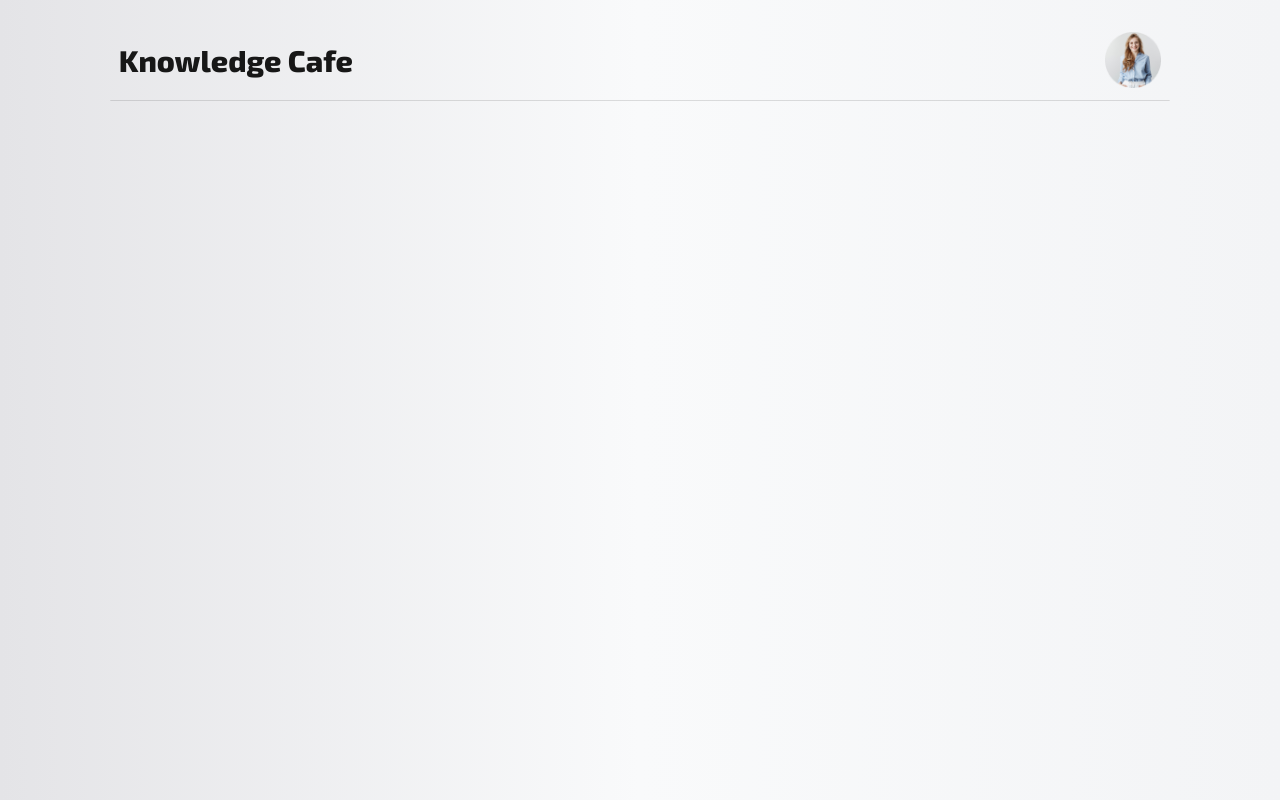
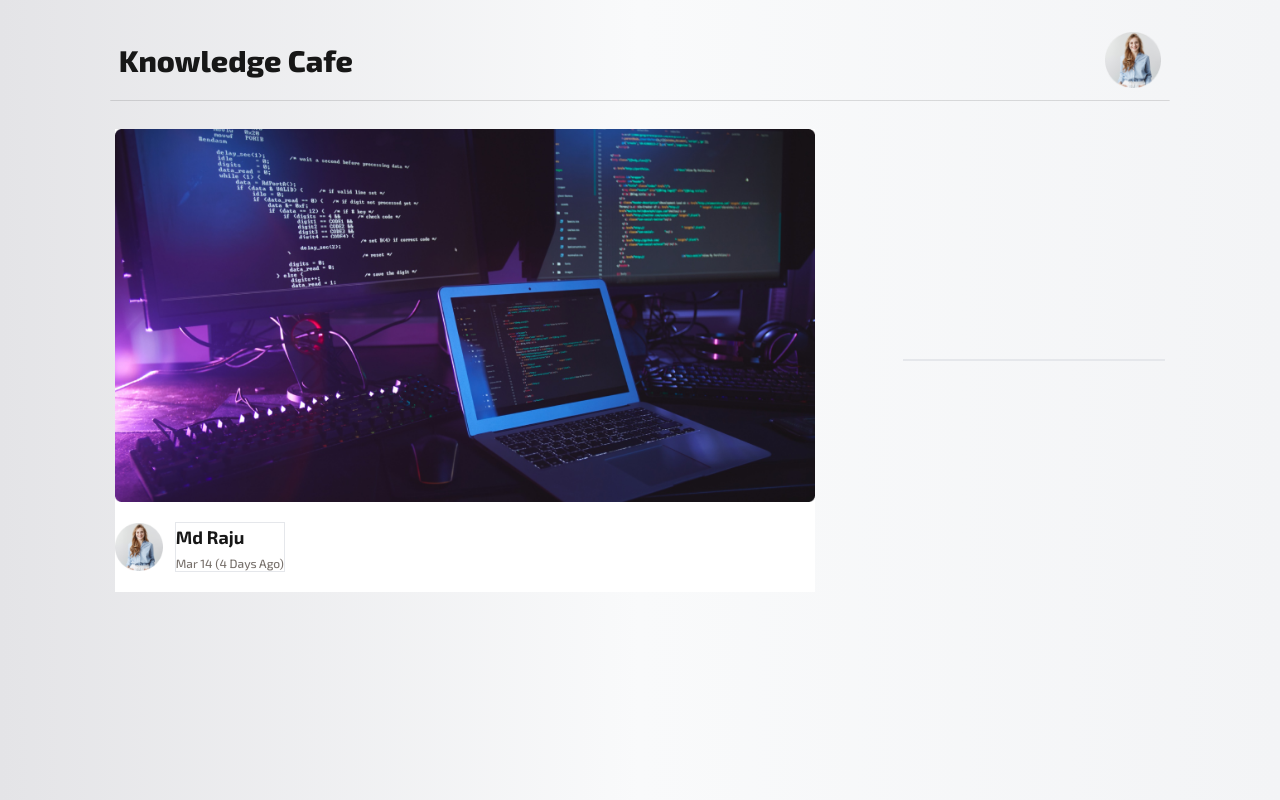
Before and after one commit to rakib-hasan-78/simple-blog-page-react, a React (Vite) app: page / in a window 1280 px wide. Built offline with nearby package versions, Linux system fonts and the light colour scheme.

Commit message:
working on blog blocks

```diff
--- a/src/App.jsx
+++ b/src/App.jsx
@@ -1,9 +1,11 @@
 
 import Header from './components/Header';
+import Contents from './utilities/Contents';
 function App() {
   return (
     <>
       <Header />
+      <Contents />
     </>
   )
 }
--- a/src/index.css
+++ b/src/index.css
@@ -50,7 +50,7 @@
     }
 
     span{
-        @apply text-stone-500 font-medium xxs:text-xs md:text-sm lg:text-lg;
+        @apply text-stone-500 font-medium xxs:text-xs md:text-xs;
     }
     a{
         @apply underline text-indigo-800/80 xxs:text-sm md:text-base lg:text-xl font-semibold ;
--- /dev/null
+++ b/src/utilities/Contents.jsx
@@ -0,0 +1,41 @@
+import React from 'react';
+import coverImg from '../assets/2.png'
+import profile from '../assets/profile.png'
+import Title from './Title';
+import Text from './Text';
+const Contents = () => {
+    return (
+        <section className=' py-2 mt-3'>
+            <main>
+                <div className="container flex flex-wrap items-center xxs:flex-col lg:flex-row justify-between px-2">
+                    {/* blogs' field */}
+                    <div className='w-8/12 bg-white'>
+                        <div className='w-full h-auto flex flex-col items-center justify-center'>
+                            <div className='w-full'>
+                                <img src={coverImg} alt="" />
+                            </div>
+                            <div className='w-full py-5 flex items-center justify-between'>
+                                <div className='flex items-center space-x-3'>
+                                    <div className='w-12 h-12'>
+                                        <img src={profile} alt="" />
+                                    </div>
+                                    <div className='flex flex-col items-start space-y-1 border '>
+                                        <Title tag={`5`} text={`md raju`} />
+                                        <Text tag={`span`} text={`mar 14 (4 days ago)  `}/>
+                                    </div>
+                                </div>
+
+                            </div>
+                        </div>
+                    </div>
+                    {/* blogs' info */}
+                    <div className='w-3/12 border'>
+
+                    </div>
+                </div>
+            </main>
+        </section>
+    );
+};
+
+export default Contents;
```
Also changed, not shown: src/assets/2.png (added).
